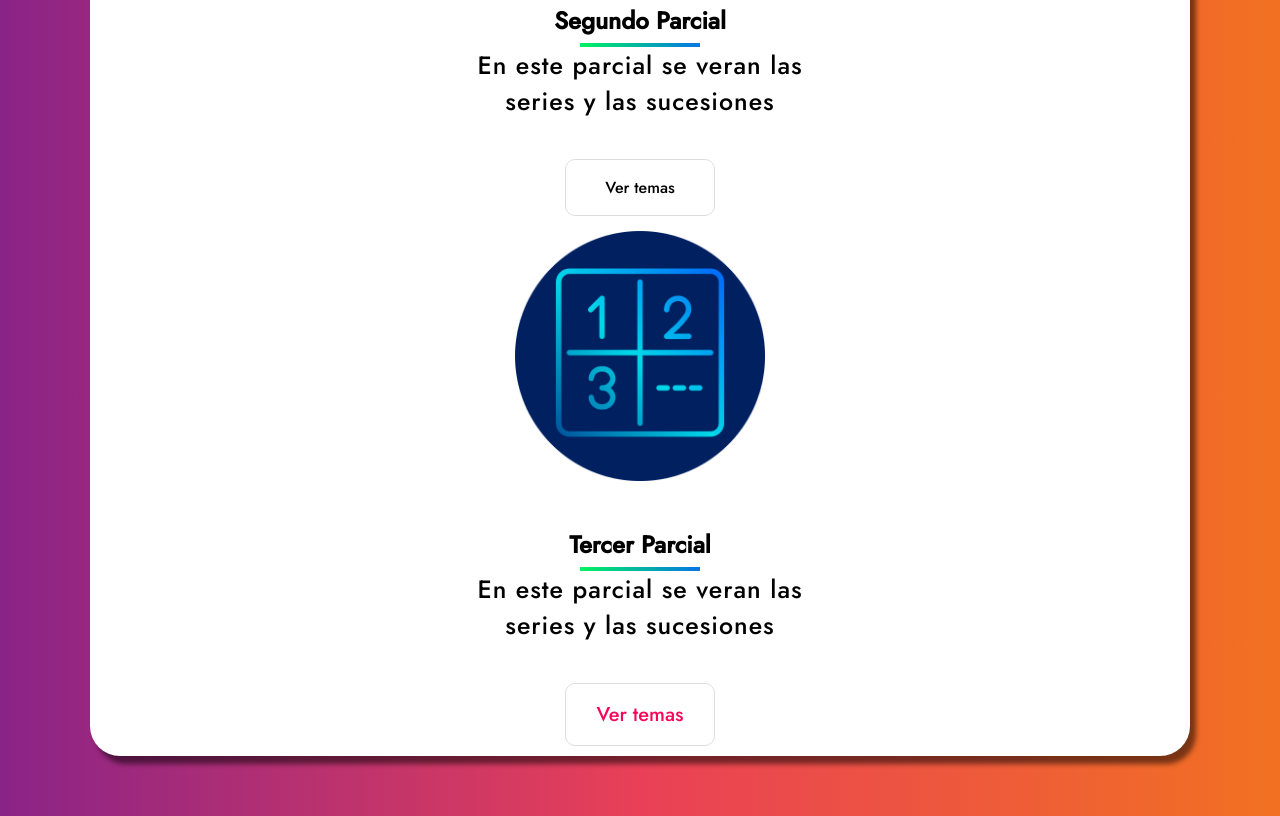
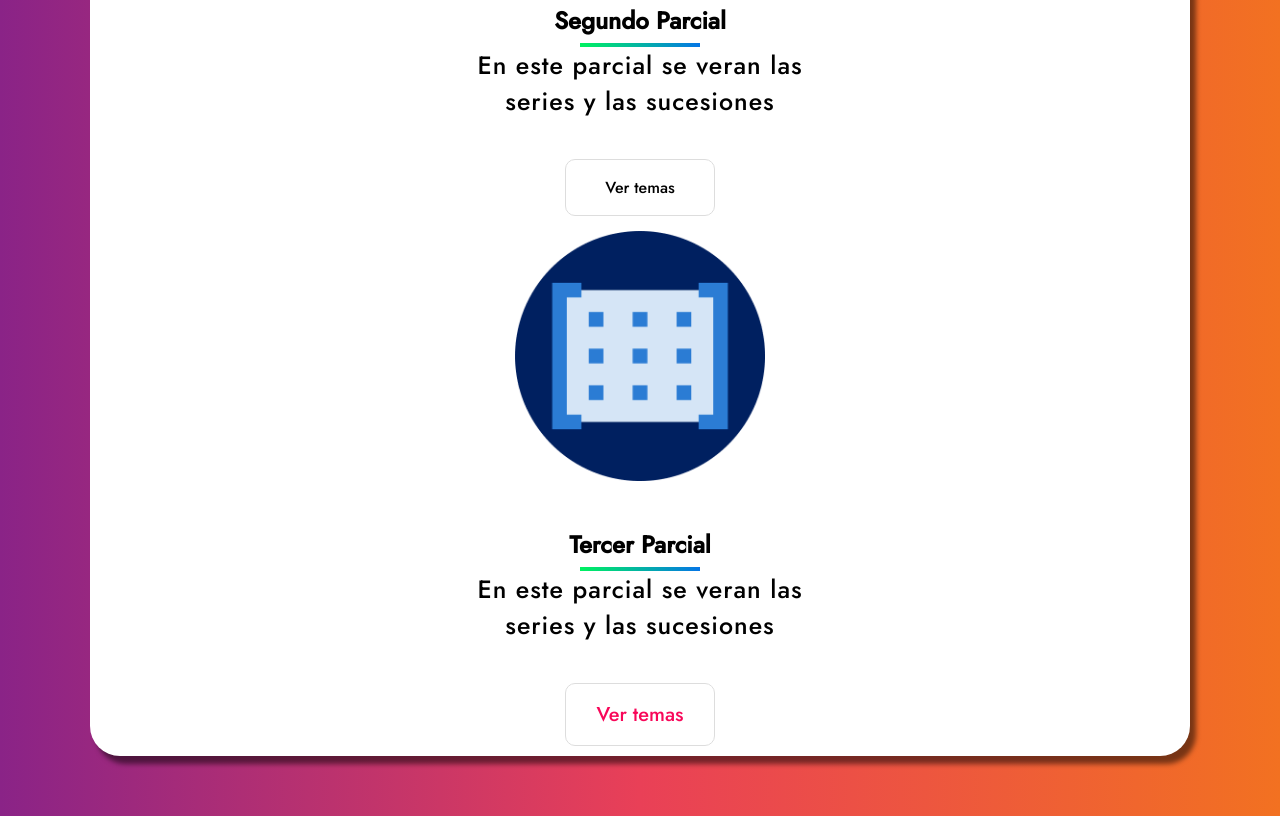
Before and after one commit to CBTis149Ofimatica/cbtis149ofimatica.github.com, a plain HTML site: page matematicas/index.html in a window 1280 px wide. Shown: the part 1386-2202 px from the top of the page. Drawn offline with nearby package versions, Linux system fonts and the light colour scheme.

Commit message:
Update index.html

```diff
--- a/matematicas/index.html
+++ b/matematicas/index.html
@@ -47,7 +47,7 @@
 
         <div class="contenido_1 animate__animated animate__rubberBand">
             <div class="img_cotenido_1">
-                <img src="imagenes/1.png">
+                <img src="imagenes/2.png">
             </div>
             <div class="texto_contenido_1">
               <h2>Tercer Parcial</h2>
```
